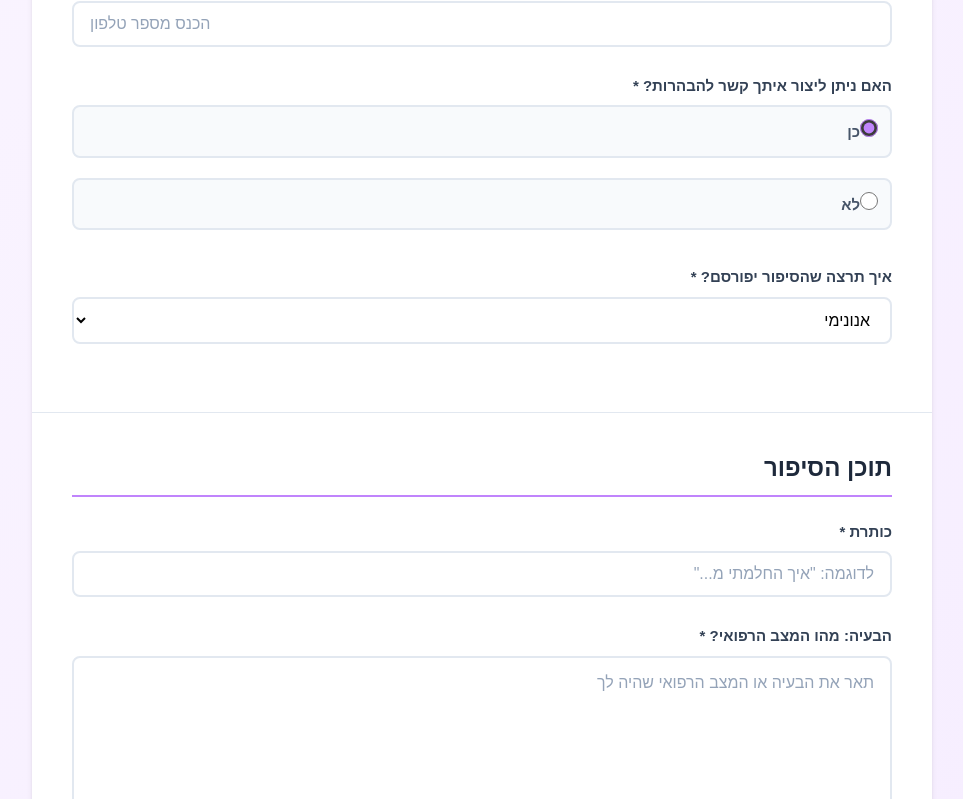
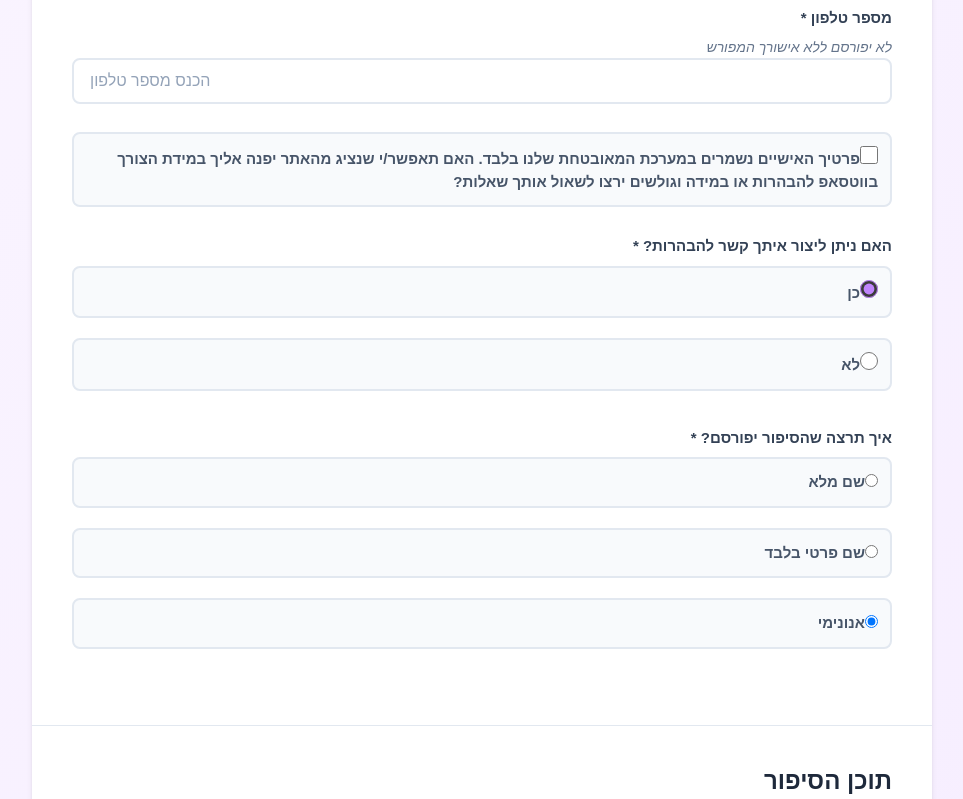
Before and after one commit to Omerf130/hachlamti, a Next.js app: page /submit-story in a window 1280 px wide. Shown: the part 561-1360 px from the top of the page, without its empty margins (158-1121 px from the left). Built offline with nearby package versions, Linux system fonts and the light colour scheme; no server answers; sample sign-in values are in the browser's storage.

Commit message:
story model changes

```diff
--- a/app/submit-story/StorySubmissionForm.tsx
+++ b/app/submit-story/StorySubmissionForm.tsx
@@ -13,6 +13,7 @@ const storyFormSchema = z.object({
   submitterFullName: z.string().min(1, 'שם מלא הוא שדה חובה'),
   submitterPhone: z.string().min(1, 'מספר טלפון הוא שדה חובה'),
   mayContact: z.boolean(),
+  allowWhatsAppContact: z.boolean(),
   publicationChoice: z.enum(['FULL_NAME', 'FIRST_NAME_ONLY', 'ANONYMOUS']),
 
   // B. Story Content
@@ -56,6 +57,7 @@ export default function StorySubmissionForm(): JSX.Element {
     defaultValues: {
       publicationChoice: 'ANONYMOUS',
       mayContact: true,
+      allowWhatsAppContact: false,
     },
   })
 
@@ -103,9 +105,11 @@ export default function StorySubmissionForm(): JSX.Element {
     <div className={styles.main}>
       <div className={styles.container}>
         <div className={styles.header}>
-          <h1 className={styles.title}>שיתוף האור 💚</h1>
+          <h1 className={styles.title}>תודה שבחרת לשתף את סיפור ההחלמה שלך💚</h1>
           <p className={styles.subtitle}>
-            הסיפור שלך יכול להיות התקווה שמישהו אחר מחפש.
+            הקמתי את האתר הזה מתוך הבנה עמוקה שברגעי חולי או משבר, הדבר שאנחנו הכי זקוקים לו הוא תקווה. לפעמים, הדרך להחלמה עוברת בשבילים פחות שגרתיים, והידע הזה – הניסיון האישי שצברתם
+            – הוא אוצר שאין לו מחיר ומקור השראה לכל מי שעדיין מחפש את הדרך.
+            כל פרט שתשתפו יכול להיות תחילת ההחלמה של מישהו אחר.
           </p>
         </div>
 
@@ -161,6 +165,19 @@ export default function StorySubmissionForm(): JSX.Element {
             </div>
 
             <div className={styles.field}>
+              <label className={styles.checkbox}>
+                <input
+                  type="checkbox"
+                  {...register('allowWhatsAppContact')}
+                  disabled={loading}
+                />
+                <span>
+                  פרטיך האישיים נשמרים במערכת המאובטחת שלנו בלבד. האם תאפשר/י שנציג מהאתר יפנה אליך במידת הצורך בווטסאפ להבהרות או במידה וגולשים ירצו לשאול אותך שאלות?
+                </span>
+              </label>
+            </div>
+
+            <div className={styles.field}>
               <label>האם ניתן ליצור איתך קשר להבהרות? *</label>
               <Controller
                 name="mayContact"
@@ -191,12 +208,42 @@ export default function StorySubmissionForm(): JSX.Element {
             </div>
 
             <div className={styles.field}>
-          <label htmlFor="publicationChoice">איך תרצה שהסיפור יפורסם? *</label>
-          <select id="publicationChoice" {...register('publicationChoice')} disabled={loading}>
-            <option value="FULL_NAME">שם מלא</option>
-            <option value="FIRST_NAME_ONLY">שם פרטי בלבד</option>
-            <option value="ANONYMOUS">אנונימי</option>
-          </select>
+              <label>איך תרצה שהסיפור יפורסם? *</label>
+              <Controller
+                name="publicationChoice"
+                control={control}
+                render={({ field }) => (
+                  <div className={styles.radioGroup}>
+                    <label className={styles.checkbox}>
+                      <input
+                        type="radio"
+                        checked={field.value === 'FULL_NAME'}
+                        onChange={() => field.onChange('FULL_NAME')}
+                        disabled={loading}
+                      />
+                      <span>שם מלא</span>
+                    </label>
+                    <label className={styles.checkbox}>
+                      <input
+                        type="radio"
+                        checked={field.value === 'FIRST_NAME_ONLY'}
+                        onChange={() => field.onChange('FIRST_NAME_ONLY')}
+                        disabled={loading}
+                      />
+                      <span>שם פרטי בלבד</span>
+                    </label>
+                    <label className={styles.checkbox}>
+                      <input
+                        type="radio"
+                        checked={field.value === 'ANONYMOUS'}
+                        onChange={() => field.onChange('ANONYMOUS')}
+                        disabled={loading}
+                      />
+                      <span>אנונימי</span>
+                    </label>
+                  </div>
+                )}
+              />
               {errors.publicationChoice && (
                 <span className={styles.fieldError}>{errors.publicationChoice.message}</span>
               )}
--- a/models/Story.ts
+++ b/models/Story.ts
@@ -28,6 +28,7 @@ export interface StoryDocument extends mongoose.Document {
   submitterPhone: string
   submissionDate: Date
   mayContact: boolean
+  allowWhatsAppContact: boolean
   publicationChoice: PublicationChoice
 
   // B. Story Content
@@ -96,6 +97,11 @@ const StorySchema = new Schema<StoryDocument>(
     mayContact: {
       type: Boolean,
       required: true,
+    },
+    allowWhatsAppContact: {
+      type: Boolean,
+      required: true,
+      default: false,
     },
     publicationChoice: {
       type: String,
```
Lines whose indentation alone changed are shown as unchanged.
